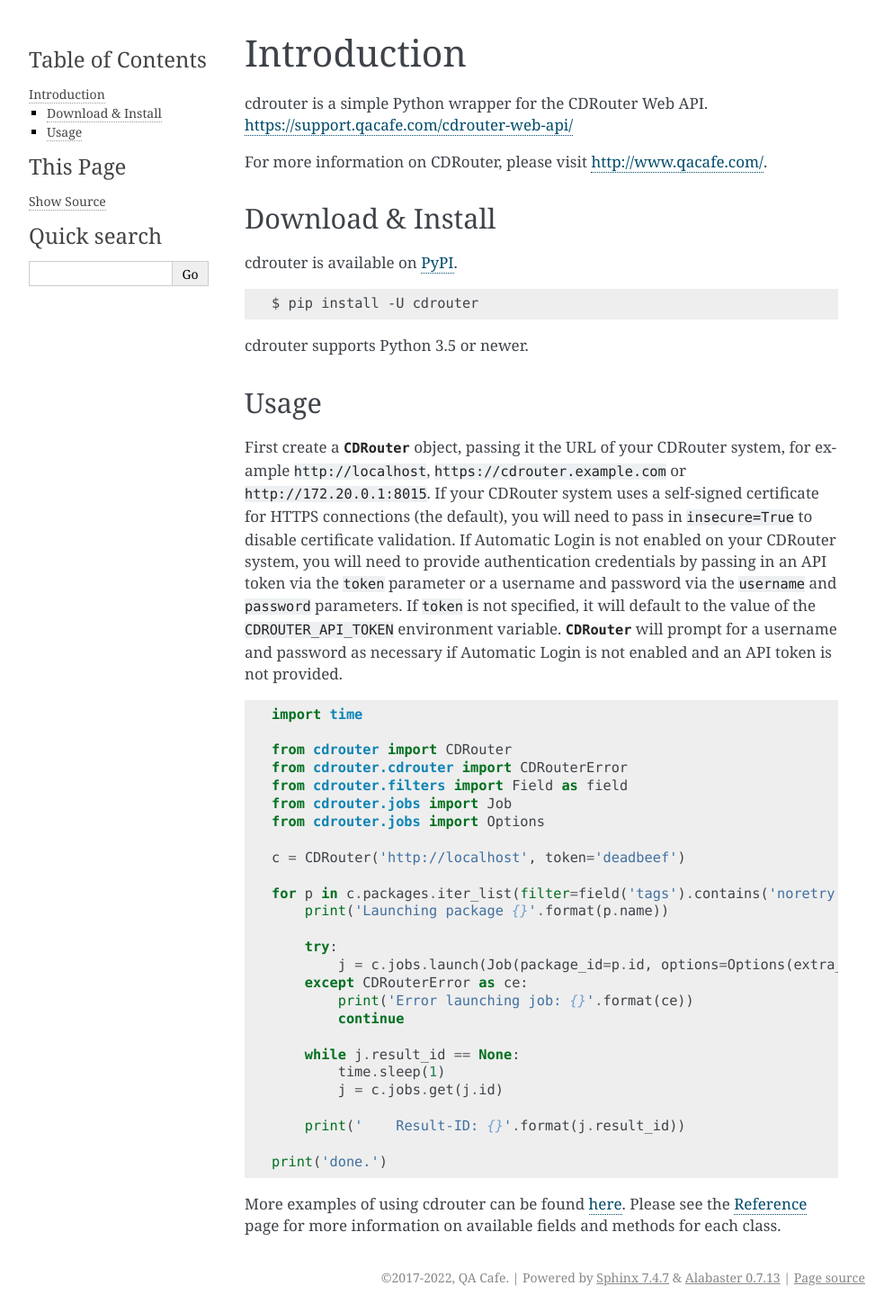
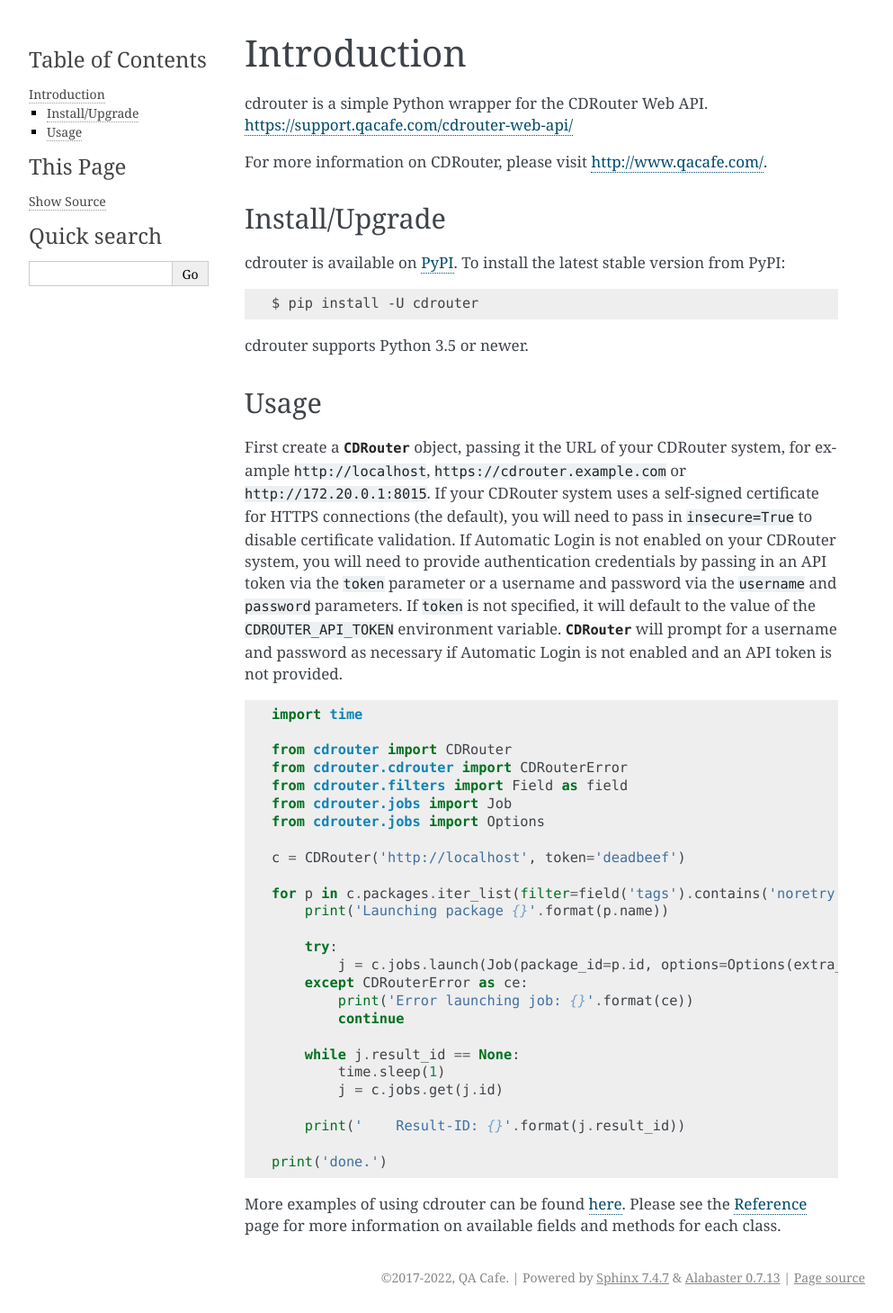
Before and after one commit to qacafe/cdrouter.py, a Sphinx documentation site: the page built from docs/introduction.rst, in a window 1280 px wide. Shown: the whole page at 90% size, without its empty margins (148-1141 px from the left). Built offline with Sphinx 7.4.7, drawn with Linux system fonts in a browser that asks for light colours.

Commit message:
Fix Marshmallow requirements
Since cdrouter.py now only supports Python 3.5 or newer, update our
`requirements.txt` and `setup.py` files to indicate that we need
v3.13.0 or newer of the `marshmallow` package as it is the last stable
version released before `marshmallow` drop support for Python 3.5 in
v3.14.0:

https://marshmallow.readthedocs.io/en/latest/changelog.html#id8

Also, update this repository's `README.rst` as well as the
introduction page on https://cdrouterpy.readthedocs.io/ to make it
clear that the following command should be run both to initially
install cdrouter.py as well as to upgrade an existing installation to
the latest stable version:

    $ pip install -U cdrouter

the `-U` (short form of `--upgrade`) argument is important since
otherwise `pip` may not upgrade dependencies, including `marshmallow`,
to the minimum version required by the new version of cdrouter.py
being installed.

```diff
--- a/README.rst
+++ b/README.rst
@@ -9,10 +9,10 @@
 
 For more information on CDRouter, please visit http://www.qacafe.com/.
 
-Installing
-==========
+Installing/Upgrading
+====================
 
-cdrouter is available on PyPI.
+cdrouter is available on PyPI.  To install the latest stable version from PyPI:
 
 .. code-block:: bash
 
--- a/docs/introduction.rst
+++ b/docs/introduction.rst
@@ -6,10 +6,10 @@
 
 For more information on CDRouter, please visit http://www.qacafe.com/.
 
-Download & Install
-------------------
+Install/Upgrade
+---------------
 
-cdrouter is available on PyPI_.
+cdrouter is available on PyPI_.  To install the latest stable version from PyPI:
 
 .. _PyPI: https://pypi.python.org/pypi/cdrouter
 
--- a/requirements.txt
+++ b/requirements.txt
@@ -1,4 +1,4 @@
 future
-marshmallow<4.0.0
+marshmallow>=3.13.0,<4.0.0
 requests
 requests-toolbelt
--- a/setup.py
+++ b/setup.py
@@ -61,5 +61,5 @@
     ],
     keywords="cdrouter json rest api client",
     packages=["cdrouter"],
-    install_requires=["future", "marshmallow<4", "requests", "requests-toolbelt"],
+    install_requires=["future", "marshmallow>=3.13.0,<4.0.0", "requests", "requests-toolbelt"],
 )
```
